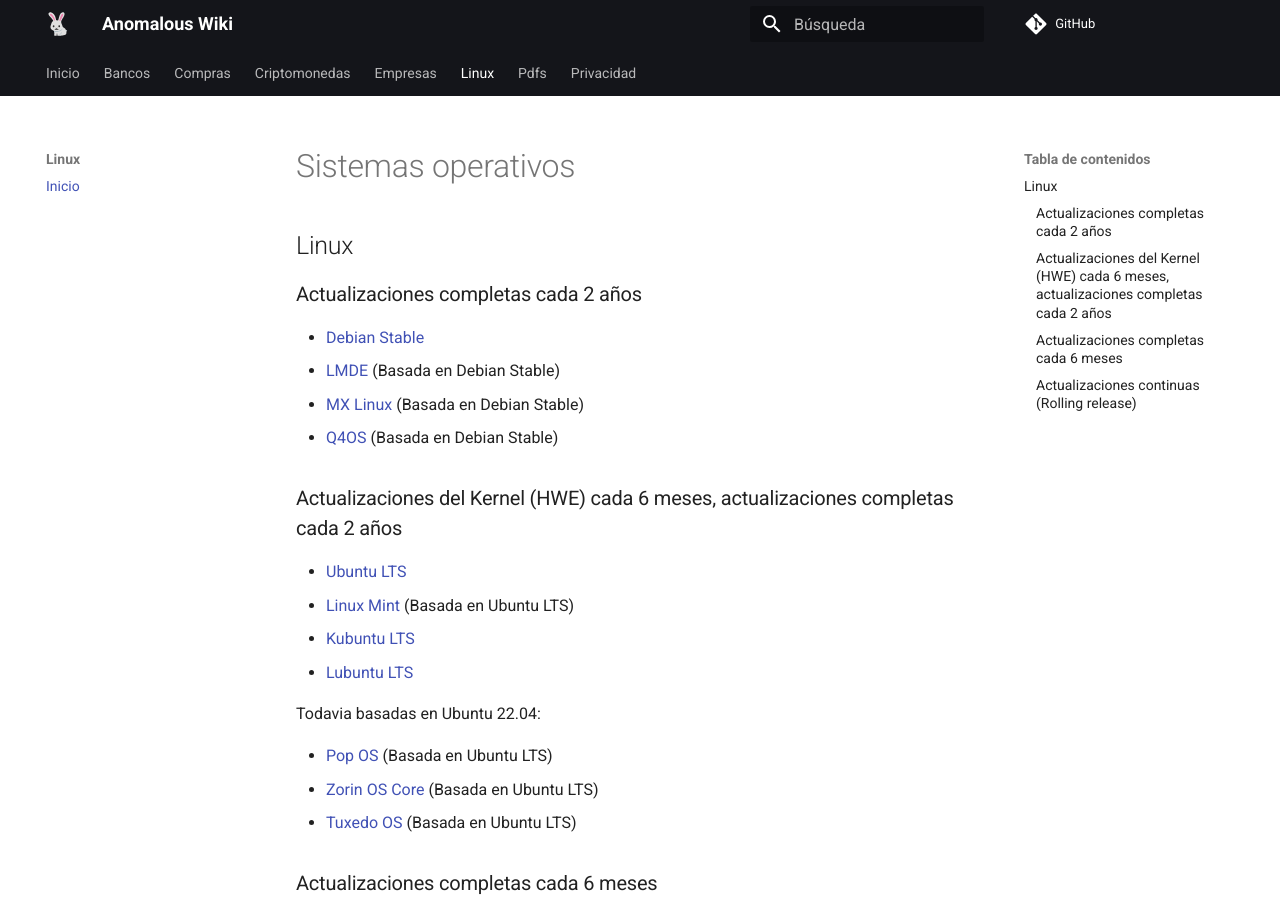
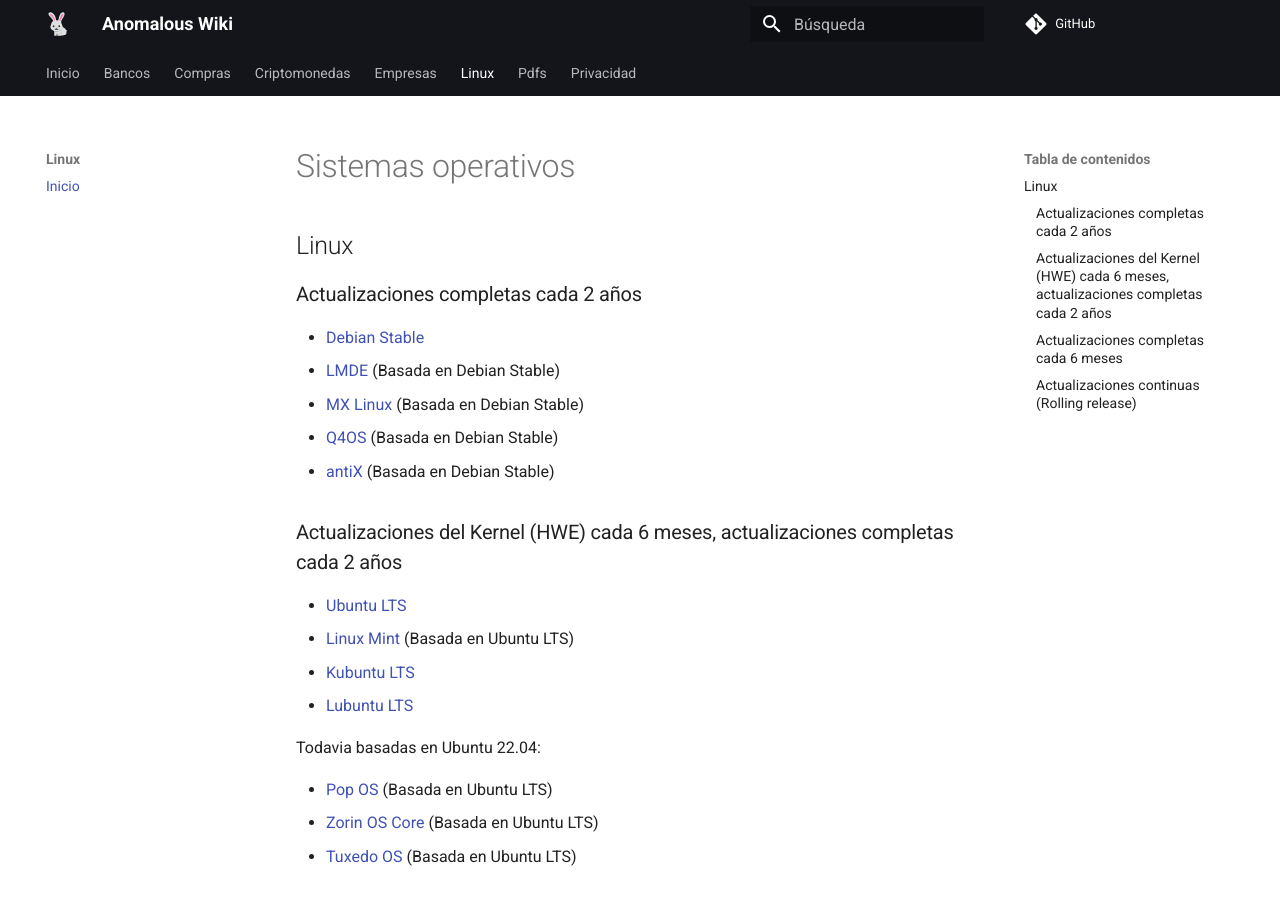
Before and after one commit to anomalouscode/wiki, an MkDocs documentation site: the page built from docs/linux/index.md, in a window 1280 px wide and 900 px high. Built offline with MkDocs 1.6.1 and Material for MkDocs 9.7.7, drawn with Linux system fonts in a browser that asks for light colours; comment, search, counter and statistics services are not loaded.

Commit message:
Update index.md

```diff
--- a/docs/linux/index.md
+++ b/docs/linux/index.md
@@ -12,6 +12,7 @@
 - [LMDE](https://linuxmint.com/download_lmde.php) (Basada en Debian Stable)
 - [MX Linux](https://mxlinux.org/) (Basada en Debian Stable)
 - [Q4OS](https://q4os.org/) (Basada en Debian Stable)
+- [antiX](https://antixlinux.com/) (Basada en Debian Stable)
 
 ### Actualizaciones del Kernel (HWE) cada 6 meses, actualizaciones completas cada 2 años
 
```
